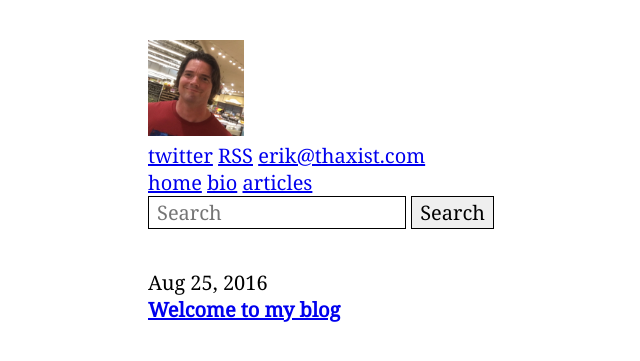
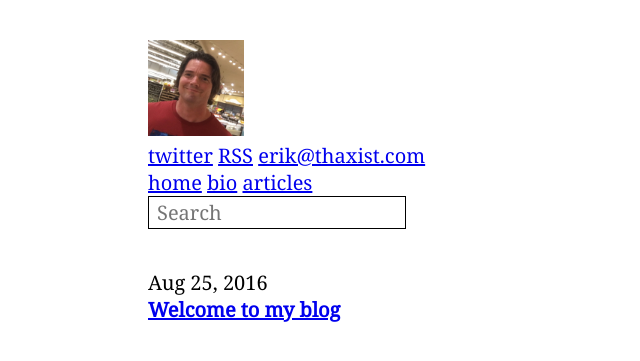
Before and after one commit to thaxist/thaxist.github.io, a Jekyll site: the page built from index.html, in a window 1280 px wide. Shown: the top 361 px of the page, without its empty margins (172-812 px from the left). Built offline with Jekyll 4.4.1, drawn with Linux system fonts in a browser that asks for light colours.

Commit message:
button off

```diff
--- a/_layouts/default.html
+++ b/_layouts/default.html
@@ -31,7 +31,6 @@
           <form method="get" action="https://www.google.com/search">
             <input name="sitesearch" value="thaxist.com" type="hidden"/>
             <input type="text" name="q" placeholder="Search" autocomplete="off"/>
-            <input type="button" value="Search" />
           </form>
         </div>
       </header>
```
